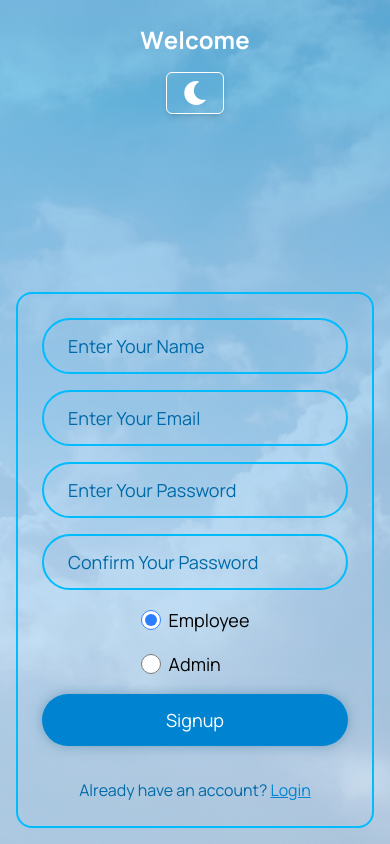
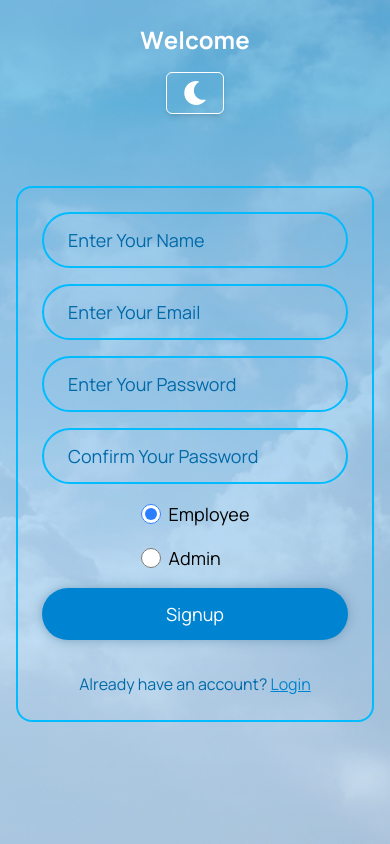
Before and after one commit to sahilkabir07/employee-task-manager, a React (Vite) app: page /signup in a window 390 px wide. Shown: the top 844 px of the page. Built offline with nearby package versions, Linux system fonts and the light colour scheme.

Commit message:
Signup ui enhanced

```diff
--- a/src/components/Auth/Signup.jsx
+++ b/src/components/Auth/Signup.jsx
@@ -96,7 +96,7 @@ const Signup = () => {
     const textColorPara = theme === 'light' ? 'text-sky-700' : 'text-white';
 
     return (
-        <div className={`min-h-screen flex items-center justify-center px-4 sm:px-6 md:px-8 ${theme === 'dark' ? 'bg-transparent' : 'bg-transparent'}`}>
+        <div className={`min-h-screen flex justify-center items-start sm:items-center mt-12 sm:mt-0 px-4 sm:px-6 md:px-8 ${theme === 'dark' ? 'bg-transparent' : 'bg-transparent'}`}>
             <div
                 ref={formRef}
                 className={`border-2 ${borderColor} p-6 sm:p-10 md:p-14 rounded-2xl w-full max-w-md shadow-[0_0_20px_${theme === 'light' ? 'rgba(135,206,250,0.5)' : '#10b981'}] transition-all`}
```
